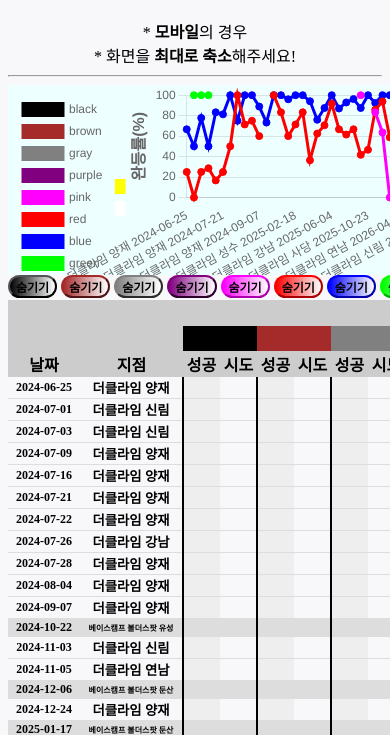
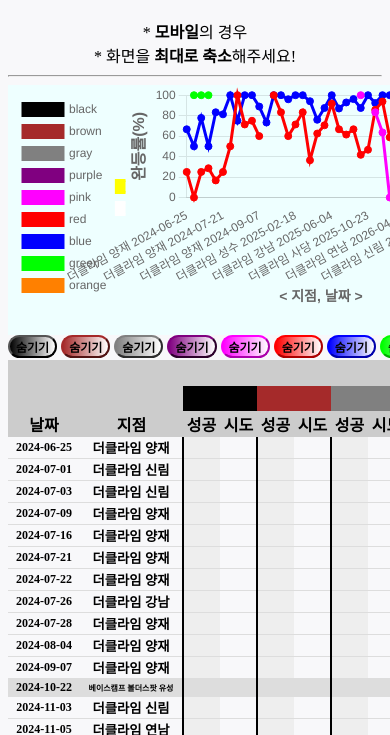
Before and after one commit to dbsalsrb04/byungshin-web, a plain HTML site: page mingyu/climbing/climbing.html in a window 390 px wide. Shown: the part 96-831 px from the top of the page. Drawn offline with nearby package versions, Linux system fonts and the light colour scheme.

Commit message:
클라이밍 차트 여러가지 수정

```diff
--- a/mingyu/climbing/climbing_chart.css
+++ b/mingyu/climbing/climbing_chart.css
@@ -13,7 +13,7 @@
     #success_chart_container {
         margin: auto;
         width: 460px;
-        height: 190px;
+        height: 250px;
         background-color: #EEFFFF;
     }
     #success_rate_chart {
```
